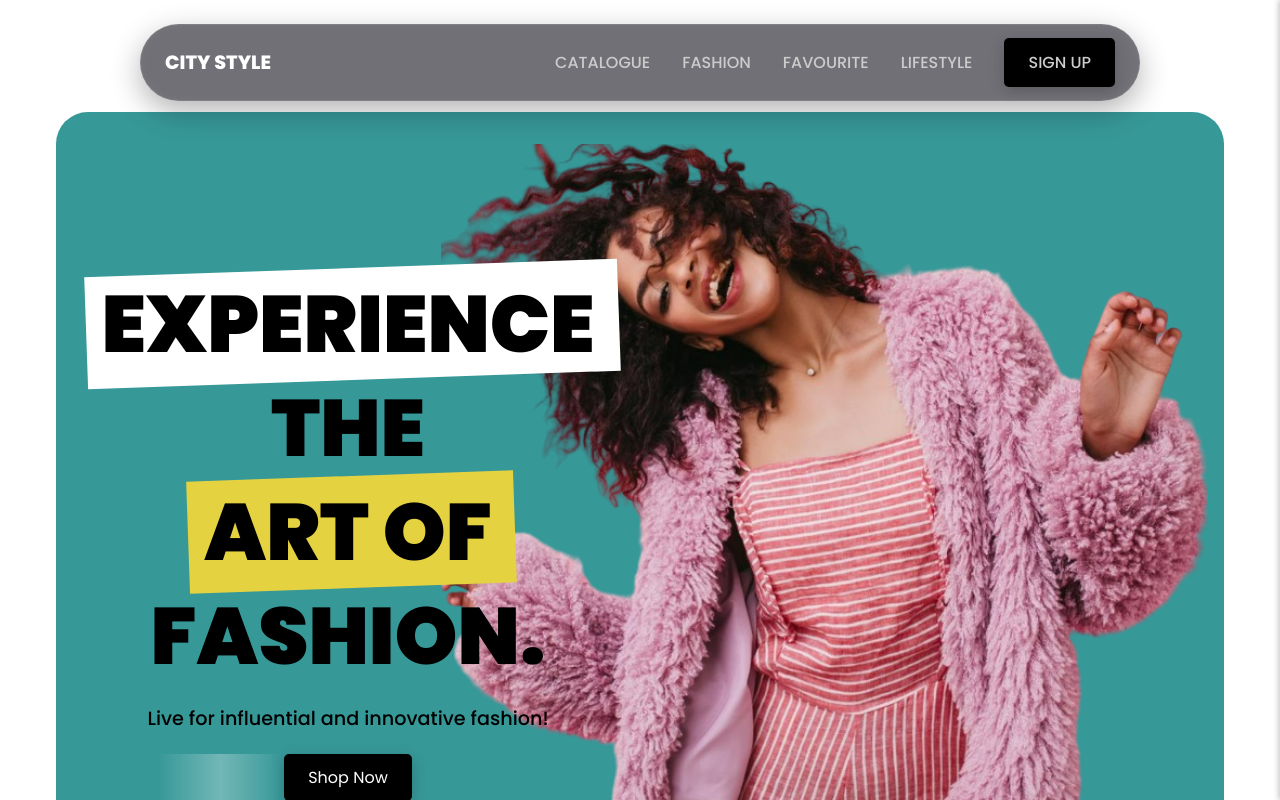
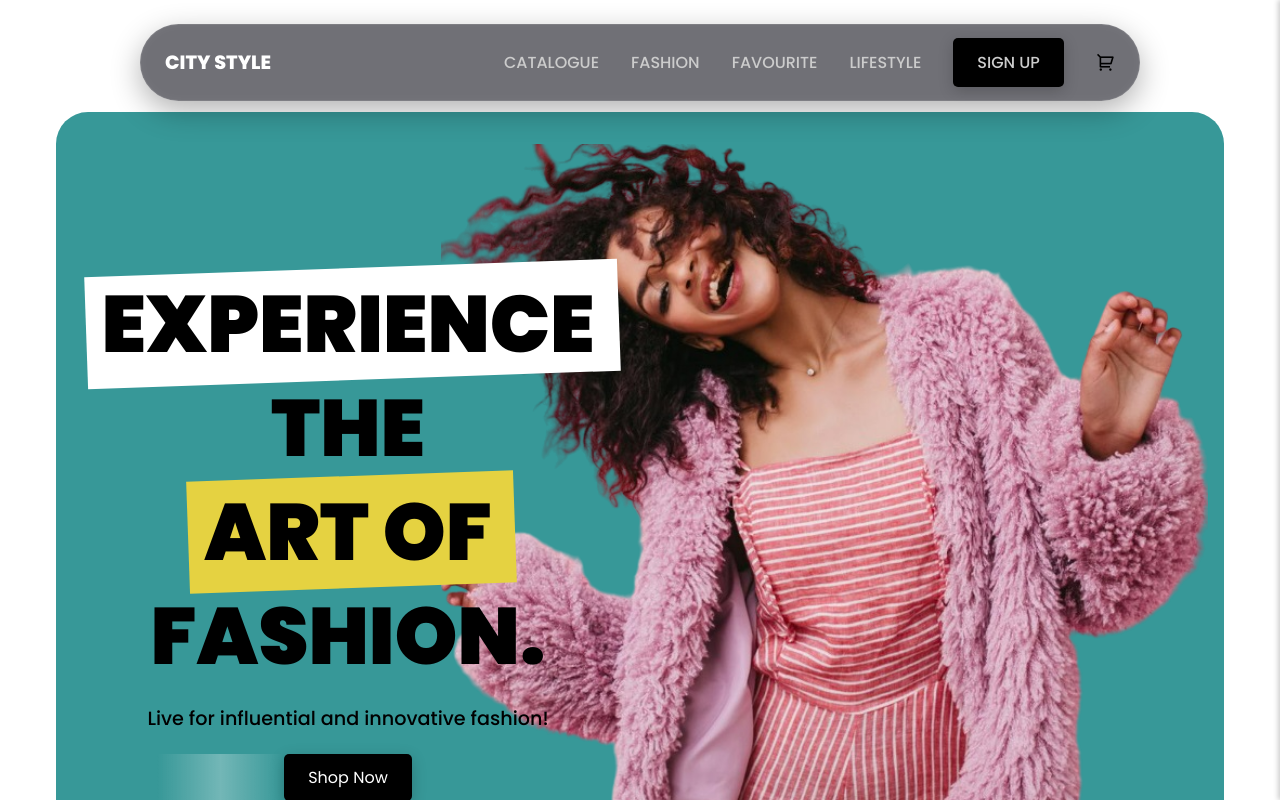
Before and after one commit to BDutta18/CITY-STYLE, a React (Vite) app: page / in a window 1280 px wide. Shown: the top 800 px of the page. Built offline with nearby package versions, Linux system fonts and the light colour scheme; no server answers.

Commit message:
feat: Add CartIcon to Home page navigation

```diff
--- a/src/pages/Home.jsx
+++ b/src/pages/Home.jsx
@@ -167,6 +167,9 @@ const Home = () => {
               ) : (
                 <Link to="/auth" className="btn signup-btn">SIGN UP</Link>
               )}
+            </li>
+            <li>
+              <CartIcon />
             </li>
         </ul>
       </nav>
```
